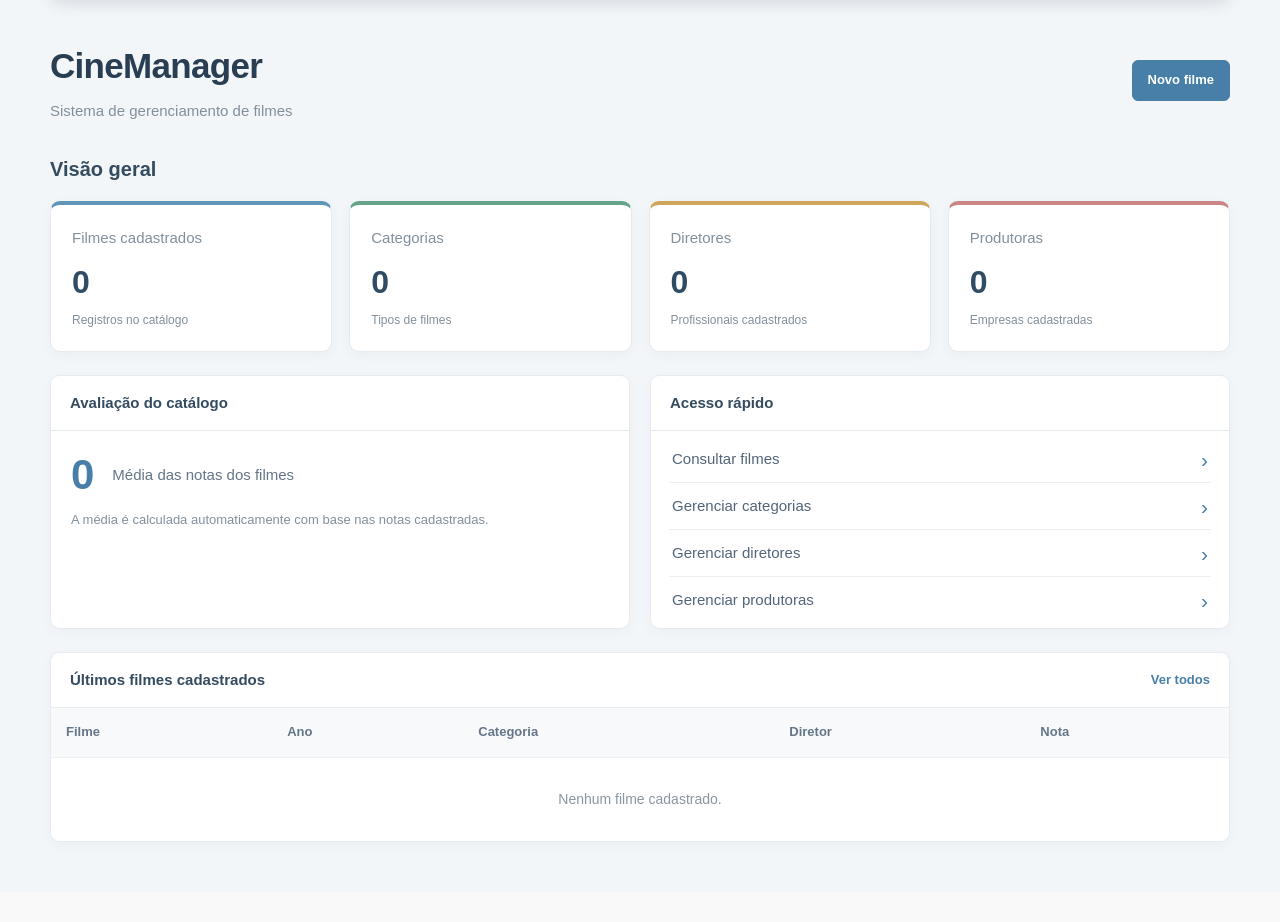
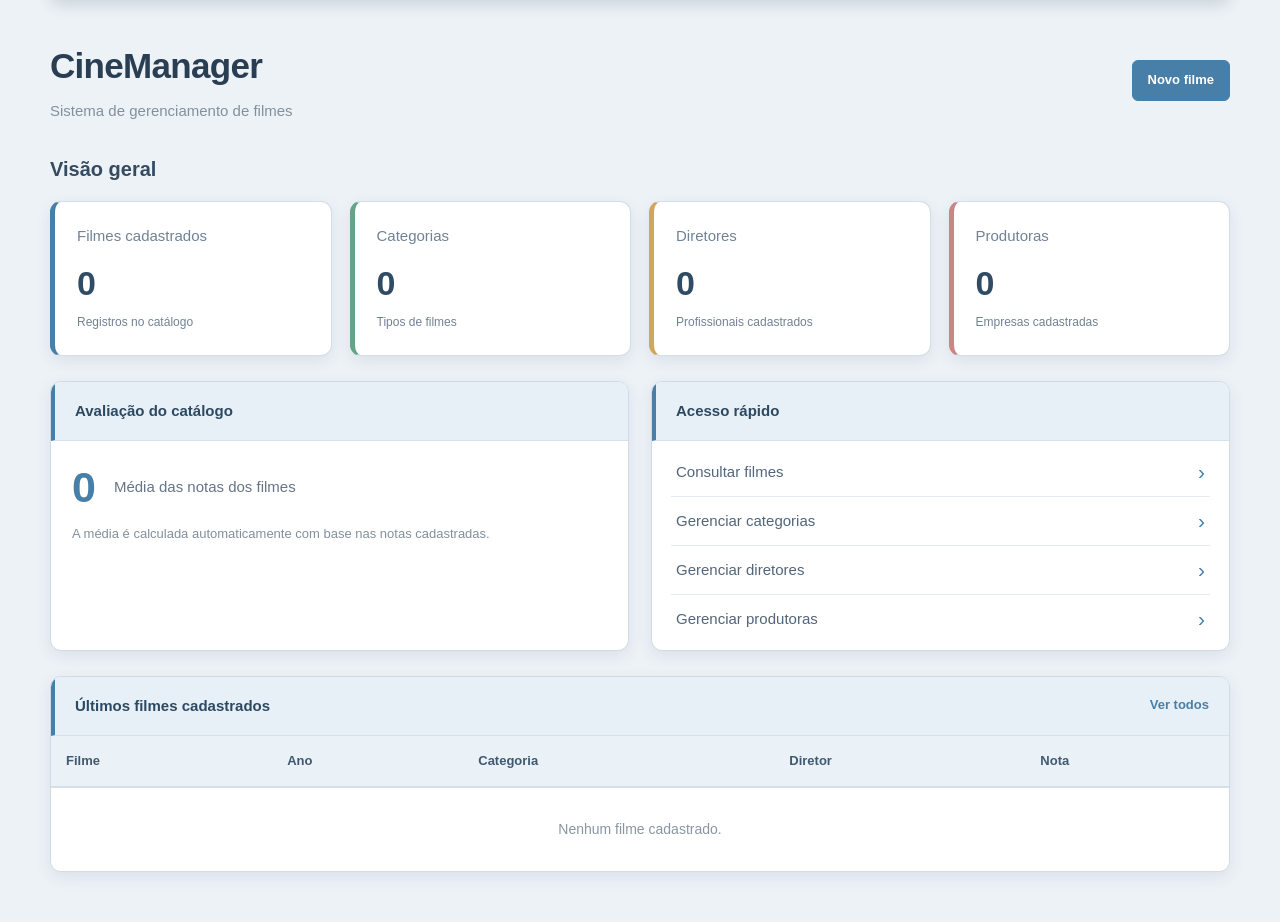
Before and after one commit to Nanduou/Sistema-Filmes, a Spring Boot app: page / in a window 1280 px wide. Shown: the part 98-1020 px from the top of the page. Before the commit the page ends 940 px from the top, so only its background shows below. Run offline with Spring Boot 4, Linux system fonts and the light colour scheme; data that the repository does not hold is empty.

Commit message:
Update estilo.css with various style changes

```diff
--- a/src/main/resources/static/css/estilo.css
+++ b/src/main/resources/static/css/estilo.css
@@ -8,10 +7,10 @@
     --nav-dark: #1d3043;
     --text: #344454;
     --muted: #82909d;
-    --line: #e6ebf0;
+    --line: #d8e1e9;
     --blue: #477fa9;
     --blue-dark: #35688f;
-    --page: #f3f6f9;
+    --page: #edf2f7;
 }
 
 html {
@@ -119,49 +118,49 @@ p {
 .stats-grid {
     display: grid;
     grid-template-columns: repeat(4, minmax(0, 1fr));
-    gap: 17px;
-    margin-bottom: 23px;
+    gap: 18px;
+    margin-bottom: 25px;
 }
 
 .stat-card {
-    min-height: 140px;
-    padding: 21px;
+    min-height: 145px;
+    padding: 22px;
     background: #fff;
-    border: 1px solid var(--line);
-    border-top: 4px solid #6195ba;
-    border-radius: 10px;
-    box-shadow: 0 3px 12px rgba(35, 55, 75, .045);
+    border: 1px solid #d3dee8;
+    border-left: 5px solid #477fa9;
+    border-radius: 11px;
+    box-shadow: 0 5px 15px rgba(35, 55, 75, .09);
     transition: transform .2s, box-shadow .2s;
 }
 
 .stat-card:hover {
     transform: translateY(-3px);
-    box-shadow: 0 7px 17px rgba(35, 55, 75, .08);
+    box-shadow: 0 8px 19px rgba(35, 55, 75, .13);
 }
 
 .stat-card.green {
-    border-top-color: #65a48a;
+    border-left-color: #65a48a;
 }
 
 .stat-card.gold {
-    border-top-color: #d0a65c;
+    border-left-color: #d0a65c;
 }
 
 .stat-card.red {
-    border-top-color: #cb8585;
+    border-left-color: #cb8585;
 }
 
 .stat-card span,
 .stat-card small {
     display: block;
-    color: #82909d;
+    color: #718294;
 }
 
 .stat-card strong {
     display: block;
-    margin: 7px 0 0;
+    margin: 8px 0 0;
     color: #304b64;
-    font-size: 32px;
+    font-size: 34px;
     font-weight: 700;
 }
 
@@ -173,8 +172,8 @@ p {
 .dashboard-grid {
     display: grid;
     grid-template-columns: 1fr 1fr;
-    gap: 20px;
-    margin-bottom: 23px;
+    gap: 22px;
+    margin-bottom: 25px;
 }
 
 /* Painéis e tabelas */
@@ -183,21 +182,22 @@ p {
     min-width: 0;
     overflow: hidden;
     background: #fff;
-    border: 1px solid var(--line);
-    border-radius: 10px;
-    box-shadow: 0 3px 12px rgba(35, 55, 75, .04);
+    border: 1px solid #cfdbe6;
+    border-radius: 11px;
+    box-shadow: 0 5px 16px rgba(35, 55, 75, .09);
 }
 
 .panel-heading {
     display: flex;
     justify-content: space-between;
     align-items: center;
-    min-height: 55px;
-    padding: 14px 19px;
-    color: #344b60;
+    min-height: 59px;
+    padding: 15px 20px;
+    color: #2d4962;
     font-weight: 700;
-    border-bottom: 1px solid var(--line);
-    background: #fff;
+    border-bottom: 1px solid #d5e1eb;
+    border-left: 4px solid #477fa9;
+    background: #e8f0f7;
 }
 
 .panel-heading a {
@@ -214,12 +214,12 @@ p {
     display: flex;
     align-items: center;
     gap: 18px;
-    padding: 23px 20px 9px;
+    padding: 25px 21px 10px;
 }
 
 .average-content strong {
     color: var(--blue);
-    font-size: 42px;
+    font-size: 43px;
     line-height: 1;
 }
 
@@ -228,26 +228,27 @@ p {
 }
 
 .muted {
-    padding: 0 20px 16px;
+    padding: 0 21px 18px;
     font-size: 13px;
 }
 
 .quick-links {
-    padding: 5px 18px;
+    padding: 7px 19px;
 }
 
 .quick-links a {
     display: flex;
     justify-content: space-between;
     align-items: center;
-    padding: 11px 3px;
+    padding: 12px 5px;
     color: #526579;
-    border-bottom: 1px solid #edf0f3;
-    transition: color .2s;
+    border-bottom: 1px solid #e5ebf0;
+    transition: color .2s, padding .2s;
 }
 
 .quick-links a:hover {
     color: var(--blue);
+    padding-left: 9px;
 }
 
 .quick-links a:last-child {
@@ -261,7 +262,7 @@ p {
 }
 
 .recent-panel {
-    margin-top: 3px;
+    margin-top: 5px;
 }
 
 .table-wrap {
@@ -278,18 +279,19 @@ table {
 
 th,
 td {
-    padding: 14px 15px;
+    padding: 15px;
     text-align: left;
     vertical-align: middle;
-    border-bottom: 1px solid #edf0f3;
+    border-bottom: 1px solid #e4eaf0;
     white-space: nowrap;
 }
 
 th {
-    color: #657689;
+    color: #405970;
     font-size: 13px;
     font-weight: 700;
-    background: #f7f9fb;
+    background: #eaf1f7;
+    border-bottom: 2px solid #d3e0eb;
 }
 
 td {
```
Also changed, not shown: other parts of src/main/resources/static/css/estilo.css (+26 -20 lines).
